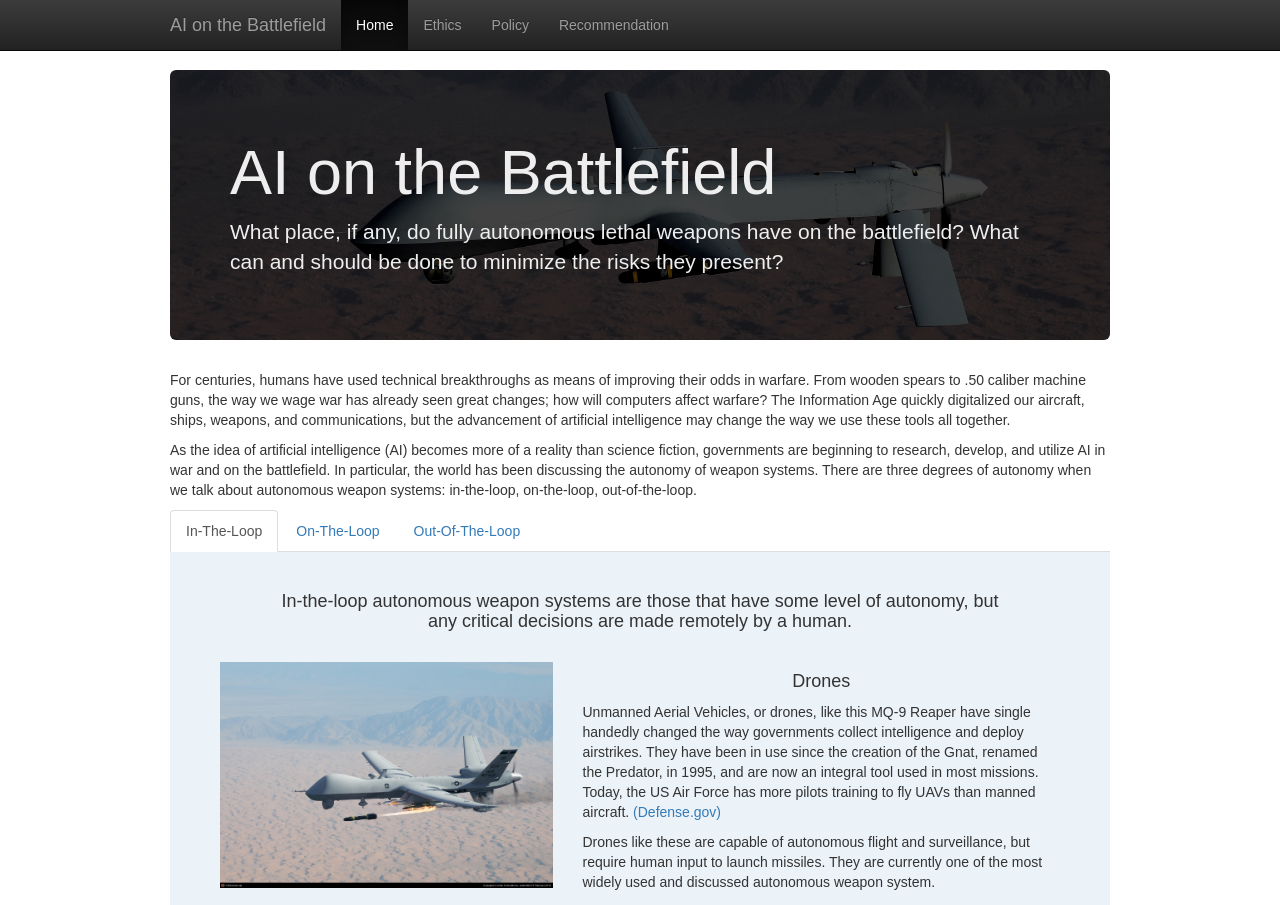
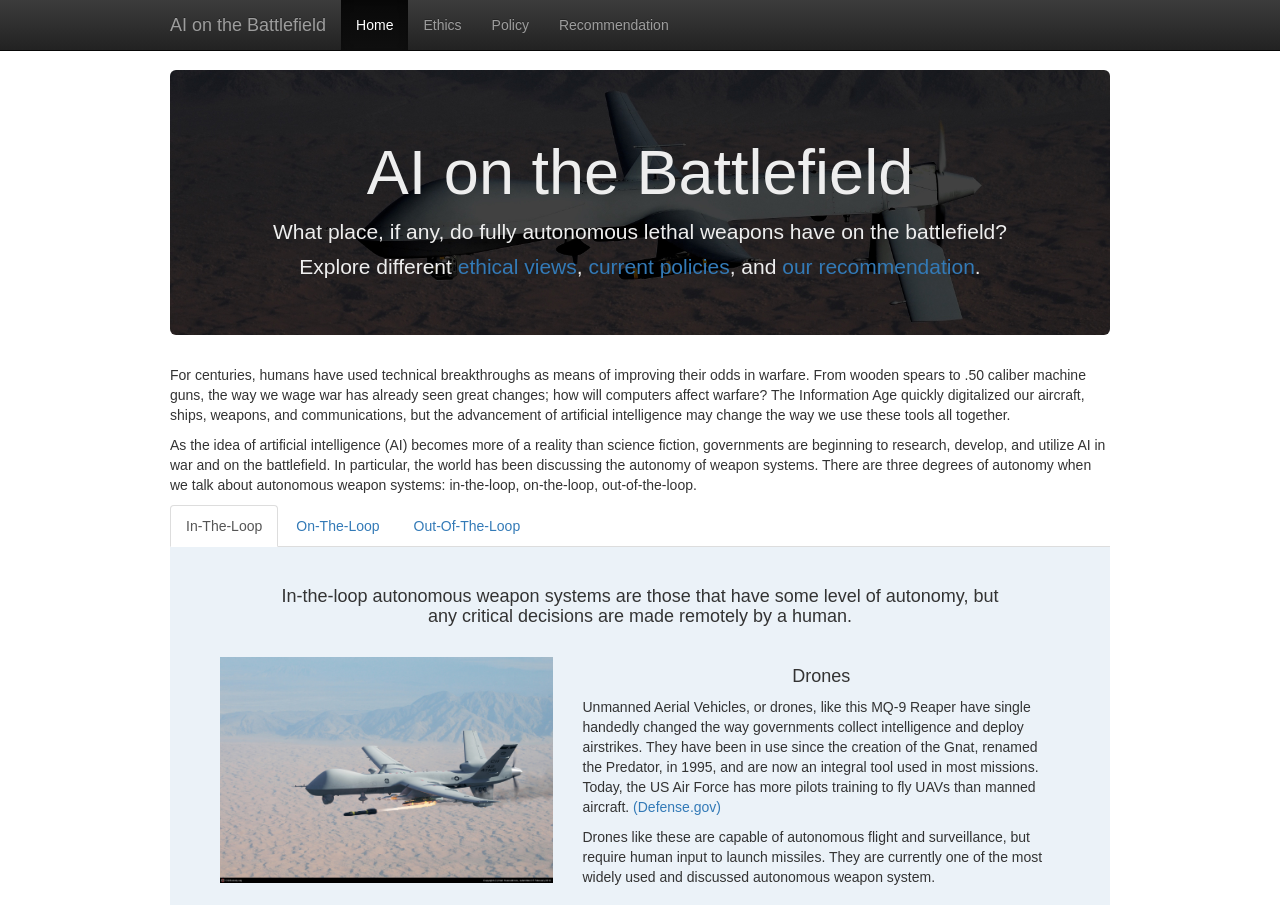
Before and after one commit to ttru/CS181, a plain HTML site: page index.html in a window 1280 px wide. Shown: the top 905 px of the page. Drawn offline with nearby package versions, Linux system fonts and the light colour scheme.

Commit message:
update homepage jumbotron

```diff
--- a/index.html
+++ b/index.html
@@ -48,10 +48,10 @@
     <div class="container theme-showcase" role="main">
 
       <!-- Main jumbotron for a primary marketing message or call to action -->
-      <div class="jumbotron" id="homepage-jumbo">
+      <div class="jumbotron" id="homepage-jumbo" >
         <h1>AI on the Battlefield</h1>
         <p>
-          What place, if any, do fully autonomous lethal weapons have on the battlefield? What can and should be done to minimize the risks they present?
+          What place, if any, do fully autonomous lethal weapons have on the battlefield?</p><p>Explore different <a href="ethics.html">ethical views</a>, <a  href="policy.html">current policies</a>, and <a  href="recommendation.html">our recommendation</a>.
         </p>
       </div>
 
--- a/theme.css
+++ b/theme.css
@@ -36,6 +36,11 @@ body {
   background-image: url("drone.jpg");
   background-size: cover;
   background-position: center;
+  text-align: center;
+}
+
+#homepage-jumbo p {
+  margin-bottom: 5px;
 }
 
 .example {
```
